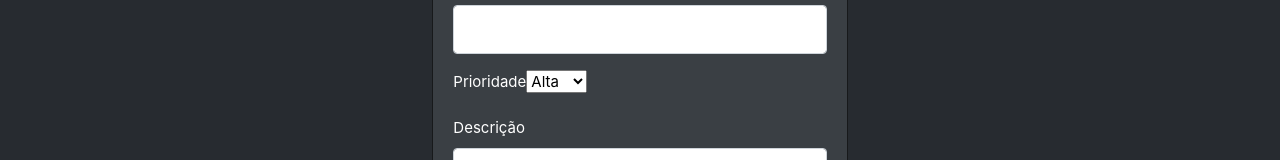
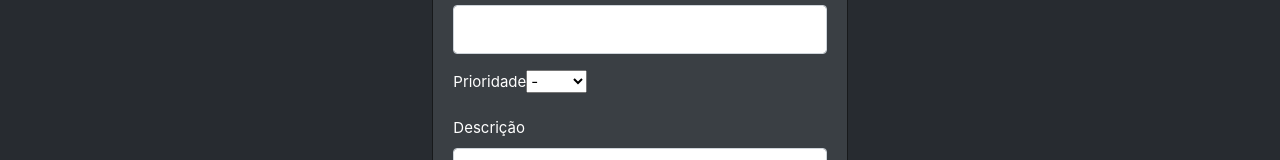
Before and after one commit to carolmfreitas/codex-frontend, a React (Create React App) app: page /task-form in a window 1280 px wide. Shown: the part 171-331 px from the top of the page. Built offline with nearby package versions, Linux system fonts and the light colour scheme.

Commit message:
adicionando o -

```diff
--- a/src/pages/TaskForm.js
+++ b/src/pages/TaskForm.js
@@ -61,6 +61,7 @@ export default function TaskForm({history}) {
                 <div className="form-group">
                   <label htmlFor="priority" className="form-control-label">Prioridade</label>
                   <select name="priority" onChange={onSelectOption}>
+                      <option>-</option>
                       <option value="Alta">Alta</option>
                       <option value="Baixa">Baixa</option>
                   </select>
```
Also changed, not shown: 1 other file (tests, documents, lock files or other folders).
